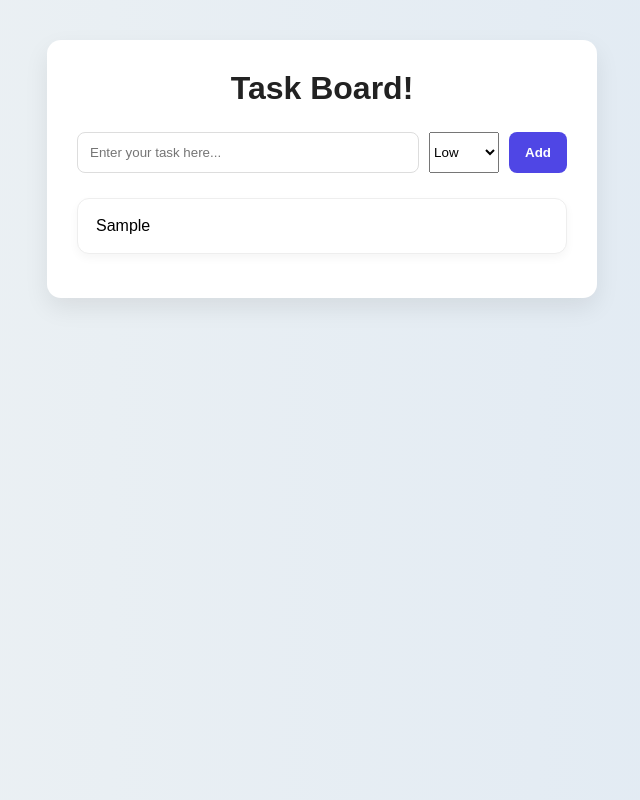
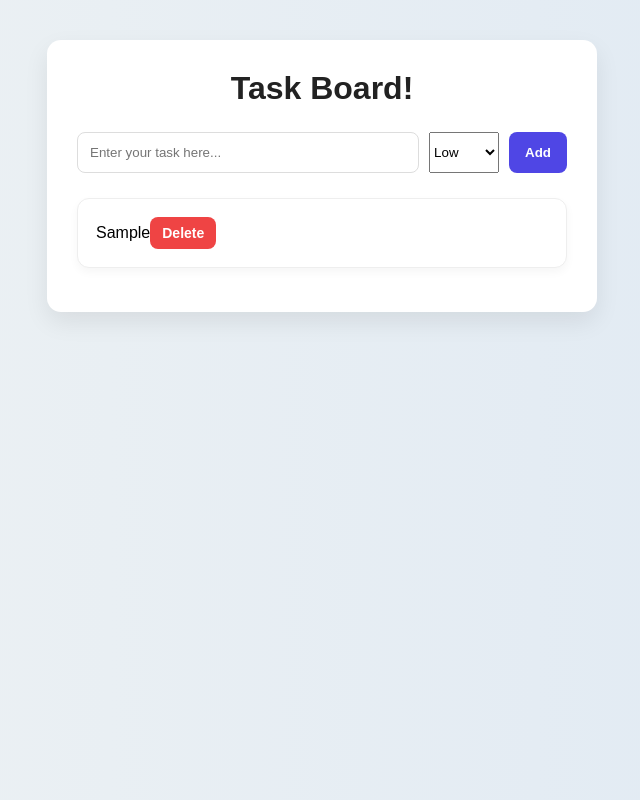
Before and after one commit to Lubeth2026/codex-taskBoardApp, a React (Vite) app: page / in a window 1280 px wide. Both pictures are taken after typing "Sample" into the empty fields and a click on the button "Add". Shown: the whole page, without its empty margins (318-958 px from the left). Built offline with nearby package versions, Linux system fonts and the light colour scheme.

Commit message:
Add delete button w/ function & pass props w/ deleteTask

```diff
--- a/src/App.jsx
+++ b/src/App.jsx
@@ -15,12 +15,15 @@
   setTasks([...tasks, newTask]);
 }
 console.log(tasks);
+function deleteTask(id){
+  setTasks(tasks.filter((task)=> task.id !== id));
+}
 
   return (
      <div className='app'>
       <h1>Task Board!</h1>
       <TaskForm onAddTask={addTask}/>
-      <TaskList tasks={tasks}/>
+      <TaskList tasks={tasks} onDelete={deleteTask}/>
      </div>
   )
 }
--- a/src/components/TaskList.jsx
+++ b/src/components/TaskList.jsx
@@ -1,11 +1,13 @@
 
 import React from 'react'
 
-function TaskList({tasks}) {
+function TaskList({tasks, onDelete}) {
   return (
     <div>
        {tasks.map((task)=>(
-        <div className="card" key={task.id}>{task.text}</div>
+        <div className="card" key={task.id}>{task.text}
+        <button onClick={()=> onDelete(task.id)}>Delete</button>
+        </div>
        ))}
     </div>
   )
```
